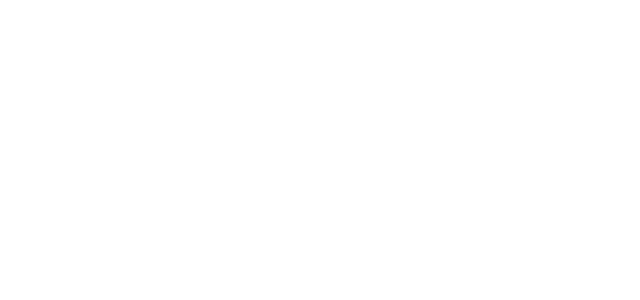
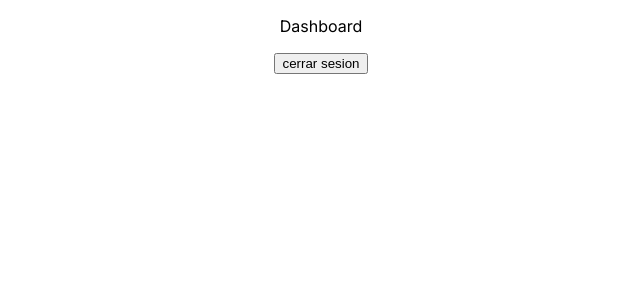
Before and after one commit to PabloAvelar/pos-react, a React (Create React App) app: page / in a window 1280 px wide. Shown: the top 300 px of the page, without its empty margins (319-959 px from the left). Built offline with nearby package versions, Linux system fonts and the light colour scheme.

Commit message:
Removing protectedroute

```diff
--- a/src/App.js
+++ b/src/App.js
@@ -25,12 +25,12 @@ function App() {
       <Router>
         <Routes>
           {/* Para el login */}
-          <Route path="/" element={<ProtectedRoute><Dashboard /></ProtectedRoute>} />
+          <Route path="/" element={<Dashboard />} />
 
           {/* Otras rutas protegidas */}
-          <Route path="/sales" element={<ProtectedRoute><Sales /></ProtectedRoute>} />
-          <Route path="/products" element={<ProtectedRoute><Products /></ProtectedRoute>} />
-          <Route path="/reports" element={<ProtectedRoute><Reports /></ProtectedRoute>} />
+          <Route path="/sales" element={<Sales />} />
+          <Route path="/products" element={<Products />} />
+          <Route path="/reports" element={<Reports />} />
         </Routes>
       </Router>
     </div>
```
